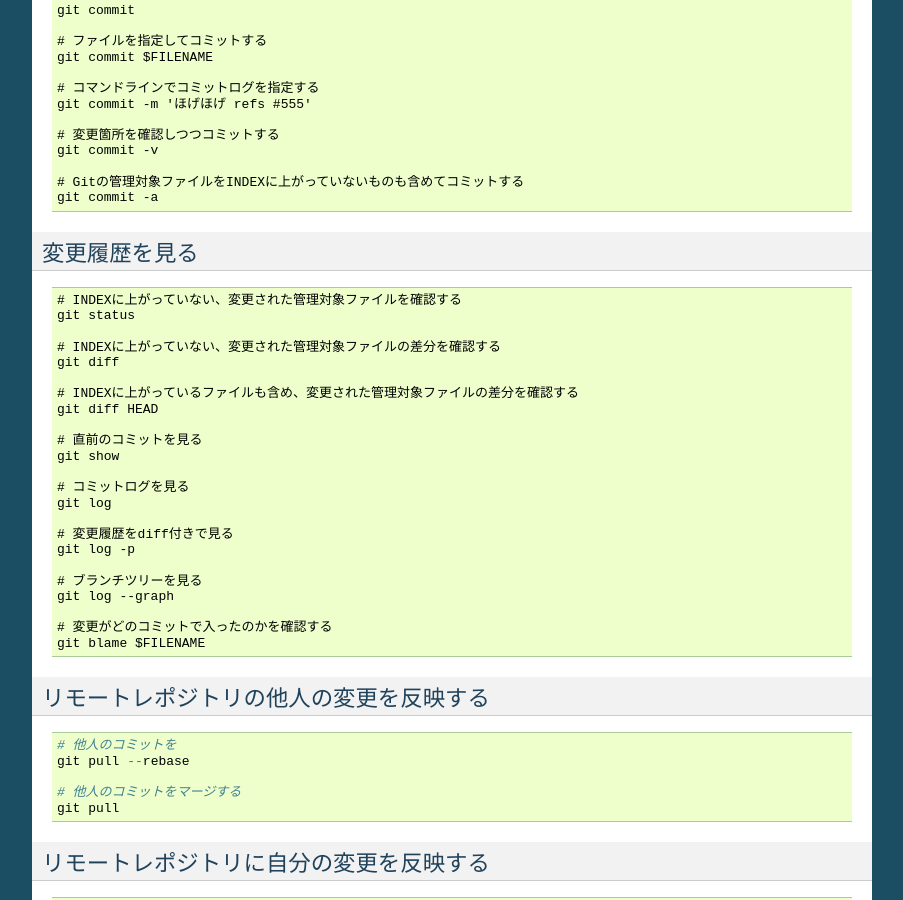
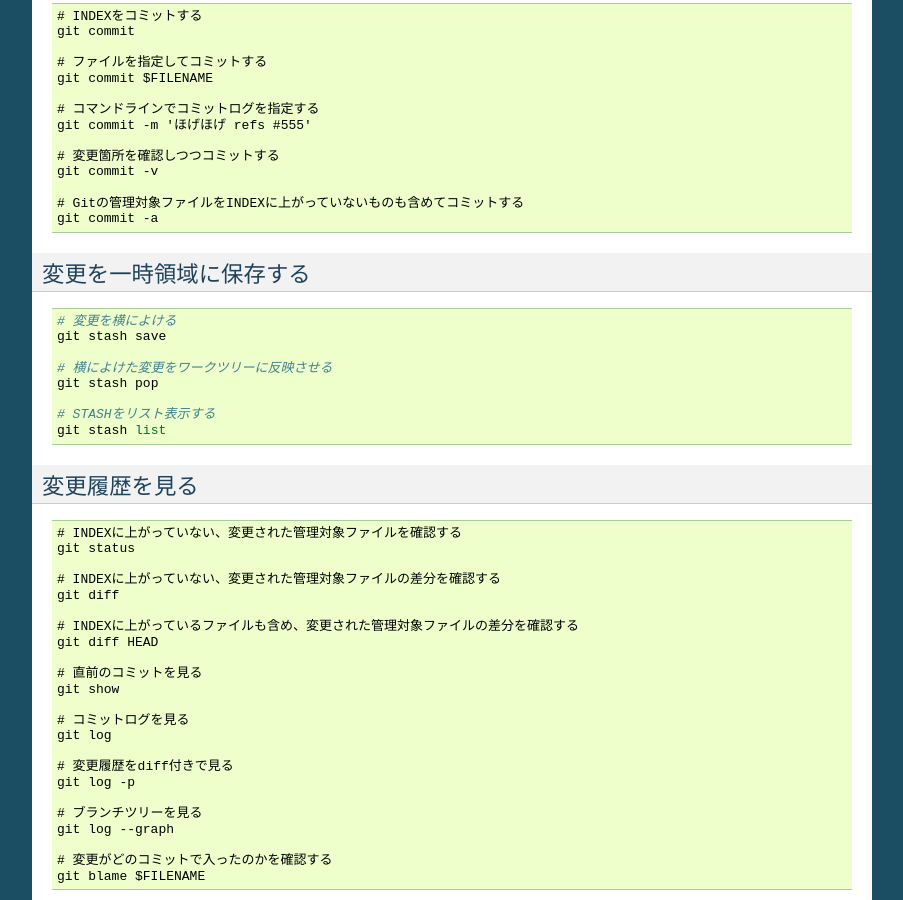
Before and after one commit to masasuzu/document, a Sphinx documentation site: the page built from unix/source/git.rst, in a window 1280 px wide and 900 px high, scrolled down 2482 px. Shown: the whole window, without its empty margins (198-1101 px from the left). Built offline with Sphinx 7.4.7, drawn with Linux system fonts in a browser that asks for light colours; some of the changed text lies outside the part shown.

Commit message:
stashを足しといた

```diff
--- a/unix/source/git.rst
+++ b/unix/source/git.rst
@@ -79,6 +77,8 @@
     レポジトリの内容がディレクトリに展開されたもの。
     作業ファイルのこと。
 
+STASH
+    一時的な保存領域ワークツリーの変更を一時的に保存する時に使う。
 
 Gitの基本操作
 =================================
@@ -168,6 +168,22 @@
 
     # Gitの管理対象ファイルをINDEXに上がっていないものも含めてコミットする
     git commit -a
+
+
+変更を一時領域に保存する
+---------------------------------
+
+
+::
+
+    # 変更を横によける
+    git stash save
+
+    # 横によけた変更をワークツリーに反映させる
+    git stash pop
+
+    # STASHをリスト表示する
+    git stash list
 
 
 変更履歴を見る
```
Also changed, not shown: other parts of unix/source/git.rst (+0 -2 lines).
